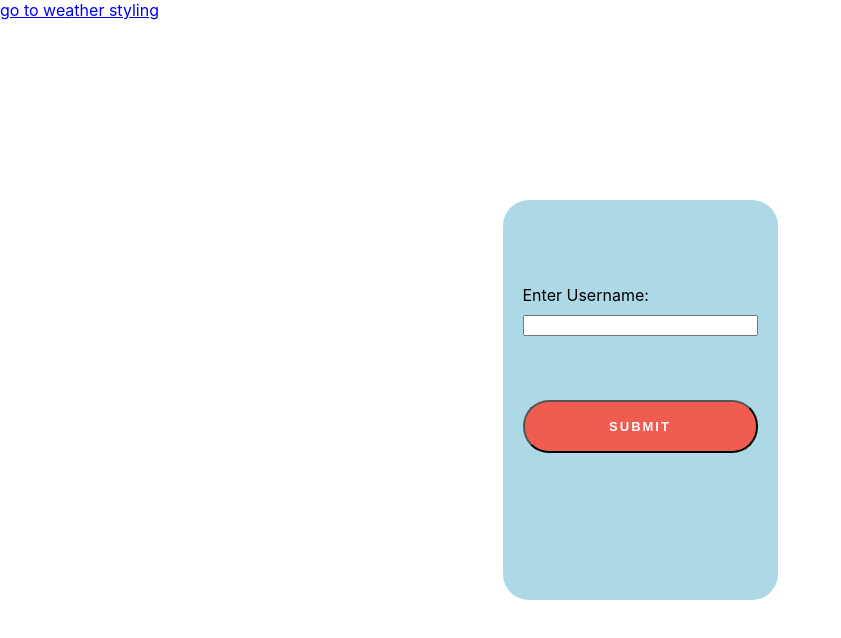
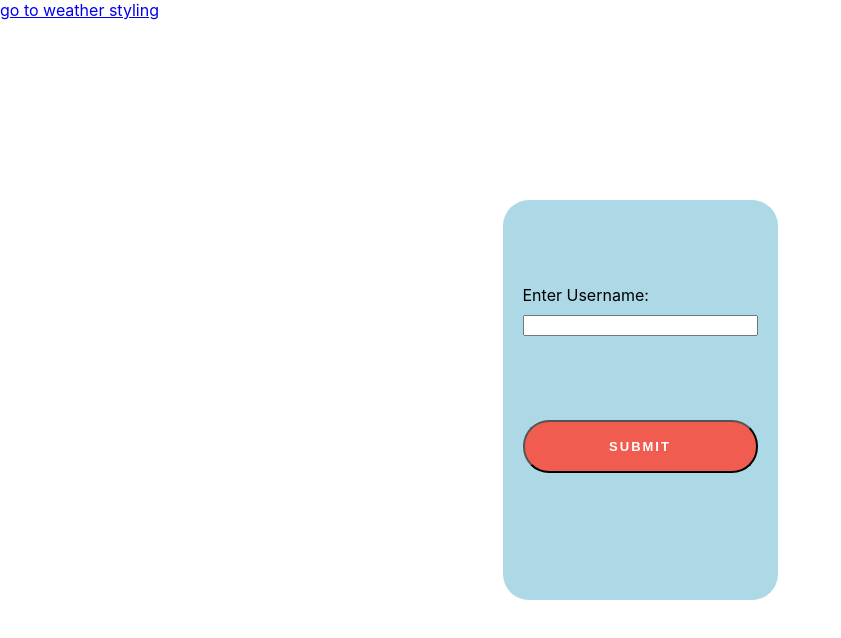
Before and after one commit to zachlipps/get-survey-offer, a React (Create React App) app: page / in a window 1280 px wide. Shown: the top 638 px of the page, without its empty margins (0-841 px from the left). Built offline with nearby package versions, Linux system fonts and the light colour scheme.

Commit message:
Minor style improvements

```diff
--- a/src/components/CheckOffer.js
+++ b/src/components/CheckOffer.js
@@ -135,7 +135,7 @@ const BottomContainer = styled.div`
   display: flex;
   flex: 1;
   flex-direction: column;
-  justify-content: center;
+  justify-content: flex-start;
   align-items: center;
 `
 
@@ -152,13 +152,13 @@ const StyledSubmit = styled.input`
   -webkit-border-radius: 26px;
   border-radius: 26px;
   justify-content: space-around;
+  margin-top: 20px;
 `
 
 const MessageContainer = styled.div`
   display: flex;
   justify-content: center;
   align-items: center;
-  height: 100%;
   flex: 1;
 `
 
--- a/src/index.css
+++ b/src/index.css
@@ -1,6 +1,6 @@
 body {
   margin: 0;
-  font-family: -apple-system, BlinkMacSystemFont, 'Segoe UI', 'Roboto', 'Oxygen',
+  font-family: -apple-system, BlinkMacSystemFont, 'Helvetica', 'Segoe UI', 'Roboto', 'Oxygen',
     'Ubuntu', 'Cantarell', 'Fira Sans', 'Droid Sans', 'Helvetica Neue',
     sans-serif;
   -webkit-font-smoothing: antialiased;
```
Also changed, not shown: 1 other file (tests, documents, lock files or other folders).
